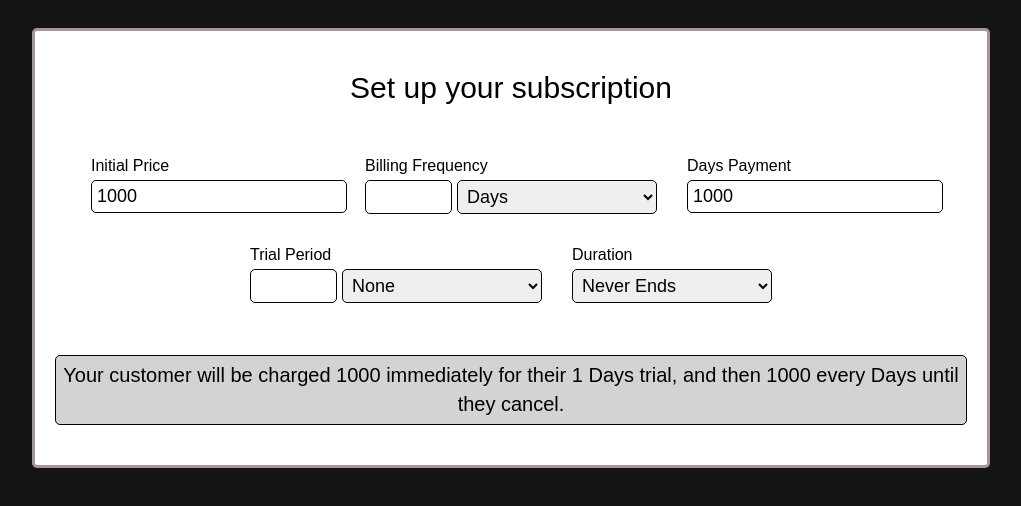
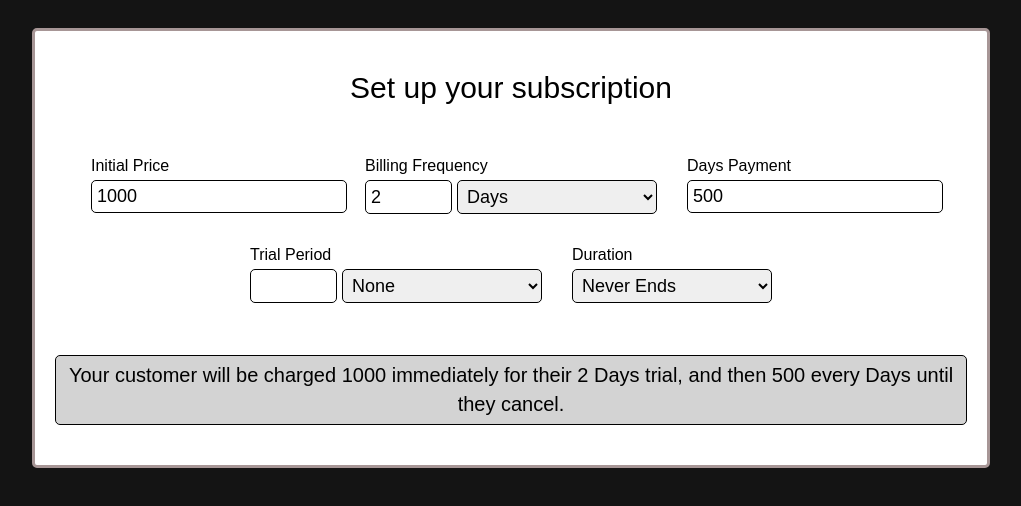
Before and after one commit to CarlosRidolfi/offeringtree-test, a Next.js app: page / in a window 1280 px wide. Shown: the top 506 px of the page, without its empty margins (129-1150 px from the left). Built offline with nearby package versions, Linux system fonts and the light colour scheme.

Commit message:
First commit

```diff
--- a/src/pages/index.tsx
+++ b/src/pages/index.tsx
@@ -13,7 +13,7 @@ import {
 export default function SubscriptionForm() {
   const [paymentType, setPaymentType] = useState<string | undefined>("Days");
   const [initialPrice, setInitialPrice] = useState(1000);
-  const [billingFrequency, setBillingFrequency] = useState(1);
+  const [billingFrequency, setBillingFrequency] = useState(2);
   const [timePayment, setTimePayment] = useState<number | undefined>();
   const [duration, setDuration] = useState<string | undefined>("Never Ends");
   const [trialType, setTrialType] = useState<string | undefined>();
@@ -48,6 +48,7 @@ export default function SubscriptionForm() {
                 type="text"
                 small
                 onChange={(e) => setBillingFrequency(Number(e.target.value))}
+                value={billingFrequency}
               />
               <Select
                 options={["Days", "Weeks", "Months"]}
```
